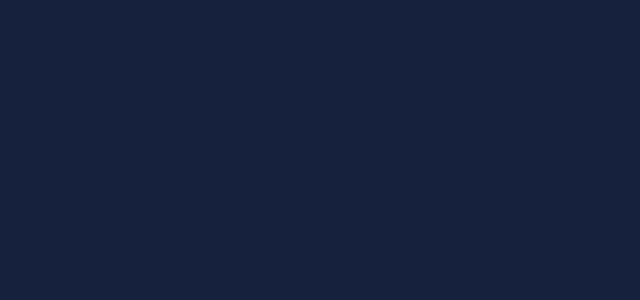
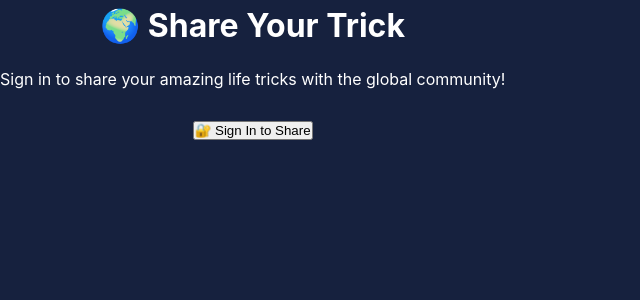
Before and after one commit to ZAKGUN12/tricky, a Next.js app: page /submit in a window 1280 px wide. Before the commit this address had no page. Shown: the top 300 px of the page, without its empty margins (0-640 px from the left). Built offline with nearby package versions, Linux system fonts and the light colour scheme.

Commit message:
Simplify authentication flow - direct login on submit page

```diff
--- a/pages/submit.tsx
+++ b/pages/submit.tsx
@@ -1,11 +1,11 @@
 import { useState } from 'react';
 import { useRouter } from 'next/router';
 import { useAuth } from '../components/AuthProvider';
-import AuthGuard from '../components/AuthGuard';
+import { getCognitoAuthUrl } from '../lib/cognito-auth';
 
-function SubmitContent() {
+export default function Submit() {
   const router = useRouter();
-  const { user } = useAuth();
+  const { user, loading } = useAuth();
   const [formData, setFormData] = useState({
     title: '',
     description: '',
@@ -16,13 +16,13 @@ function SubmitContent() {
     tags: '',
     category: 'cooking'
   });
-  const [loading, setLoading] = useState(false);
+  const [submitting, setSubmitting] = useState(false);
 
   const handleSubmit = async (e: React.FormEvent) => {
     e.preventDefault();
     if (!user) return;
 
-    setLoading(true);
+    setSubmitting(true);
 
     try {
       const response = await fetch('/api/tricks', {
@@ -45,11 +45,36 @@ function SubmitContent() {
     } catch (error) {
       alert('Error submitting trick');
     } finally {
-      setLoading(false);
+      setSubmitting(false);
     }
   };
 
   const addStep = () => setFormData(prev => ({ ...prev, steps: [...prev.steps, ''] }));
+
+  if (loading) {
+    return (
+      <div className="min-h-screen flex items-center justify-center bg-gradient-to-br from-purple-900 via-blue-900 to-indigo-900">
+        <div className="animate-spin rounded-full h-32 w-32 border-b-2 border-white"></div>
+      </div>
+    );
+  }
+
+  if (!user) {
+    return (
+      <div className="min-h-screen flex items-center justify-center bg-gradient-to-br from-purple-900 via-blue-900 to-indigo-900">
+        <div className="bg-white/10 backdrop-blur-lg rounded-lg p-8 max-w-md w-full mx-4 text-center">
+          <h1 className="text-3xl font-bold text-white mb-4">🌍 Share Your Trick</h1>
+          <p className="text-white/80 mb-6">Sign in to share your amazing life tricks with the global community!</p>
+          <button
+            onClick={() => window.location.href = getCognitoAuthUrl()}
+            className="w-full bg-gradient-to-r from-purple-600 to-pink-600 text-white font-bold py-3 px-6 rounded-lg hover:from-purple-700 hover:to-pink-700 transition-all duration-200 transform hover:scale-105"
+          >
+            🔐 Sign In to Share
+          </button>
+        </div>
+      </div>
+    );
+  }
 
   return (
     <div className="min-h-screen bg-gradient-to-br from-purple-900 via-blue-900 to-indigo-900 py-8">
@@ -57,7 +82,7 @@ function SubmitContent() {
         <div className="bg-white/10 backdrop-blur-lg rounded-lg p-8 border border-white/20">
           <div className="text-center mb-8">
             <h1 className="text-3xl font-bold text-white mb-2">🌍 Share Your Trick</h1>
-            <p className="text-white/80">Welcome back, <span className="text-cyan-300">{user?.name}</span>!</p>
+            <p className="text-white/80">Welcome back, <span className="text-cyan-300">{user.name}</span>!</p>
           </div>
 
           <form onSubmit={handleSubmit} className="space-y-6">
@@ -177,10 +202,10 @@ function SubmitContent() {
 
             <button
               type="submit"
-              disabled={loading}
+              disabled={submitting}
               className="w-full bg-gradient-to-r from-purple-600 to-pink-600 text-white font-bold py-4 px-6 rounded-lg hover:from-purple-700 hover:to-pink-700 transition-all duration-200 disabled:opacity-50 transform hover:scale-105"
             >
-              {loading ? '🚀 Sharing...' : '🌟 Share Your Trick'}
+              {submitting ? '🚀 Sharing...' : '🌟 Share Your Trick'}
             </button>
           </form>
         </div>
@@ -188,11 +213,3 @@ function SubmitContent() {
     </div>
   );
 }
-
-export default function Submit() {
-  return (
-    <AuthGuard>
-      <SubmitContent />
-    </AuthGuard>
-  );
-}
```
